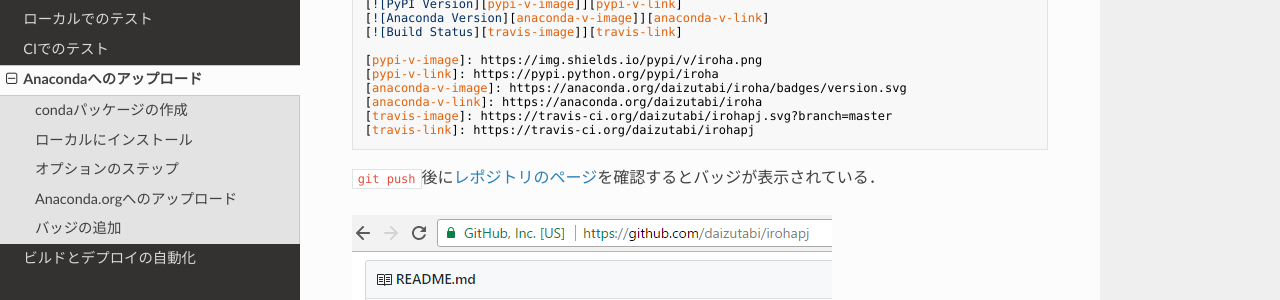
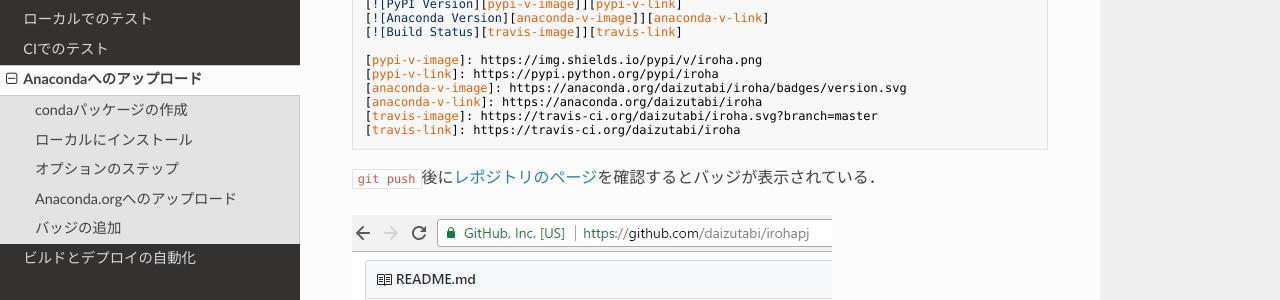
Before and after one commit to daizutabi/iroha, an MkDocs documentation site: the page built from docs/sources/anaconda.md, in a window 1280 px wide and 900 px high, scrolled down 2510 px. Shown: the part 219-519 px from the top of the window. Built offline with MkDocs 1.6.1, drawn with Linux system fonts in a browser that asks for light colours; nearby versions of some CDN libraries; old or Windows-style settings are respelled for this version of MkDocs; some of the changed lines change nothing that is shown; some of the changed text lies outside the part shown.

Commit message:
irohapj -> iroha

````diff
--- a/docs/sources/anaconda.md
+++ b/docs/sources/anaconda.md
@@ -22,7 +22,7 @@ condaパッケージを作成するために必要な`conda-build`パッケー
 
 
 !!! Note
-    実行の最後で「アクセスが拒否されました。」というメッセージが表示されるが，ビルド自体はうまくいっている．
+    実行の最後で「アクセスが拒否されました。」というメッセージが表示される場合があるが，ビルド自体はうまくいっている．
 
 `iroha`ディレクトリが作成されて，その下に`meya.yml`ファイルが格納された．次に２つの実行ファイルをダウンロードして同じディレクトリ下に保存する．
 
@@ -135,10 +135,10 @@ Python Packaging Tutorial
 [pypi-v-link]: https://pypi.python.org/pypi/iroha
 [anaconda-v-image]: https://anaconda.org/daizutabi/iroha/badges/version.svg
 [anaconda-v-link]: https://anaconda.org/daizutabi/iroha
-[travis-image]: https://travis-ci.org/daizutabi/irohapj.svg?branch=master
-[travis-link]: https://travis-ci.org/daizutabi/irohapj
+[travis-image]: https://travis-ci.org/daizutabi/iroha.svg?branch=master
+[travis-link]: https://travis-ci.org/daizutabi/iroha
 ```
 
-`git push`後に[レポジトリのページ](https://github.com/daizutabi/irohapj)を確認するとバッジが表示されている．
+`git push`後に[レポジトリのページ](https://github.com/daizutabi/iroha)を確認するとバッジが表示されている．
 
 ![バッジ](img/badge2.png)
````
Also changed, not shown: README.md.
